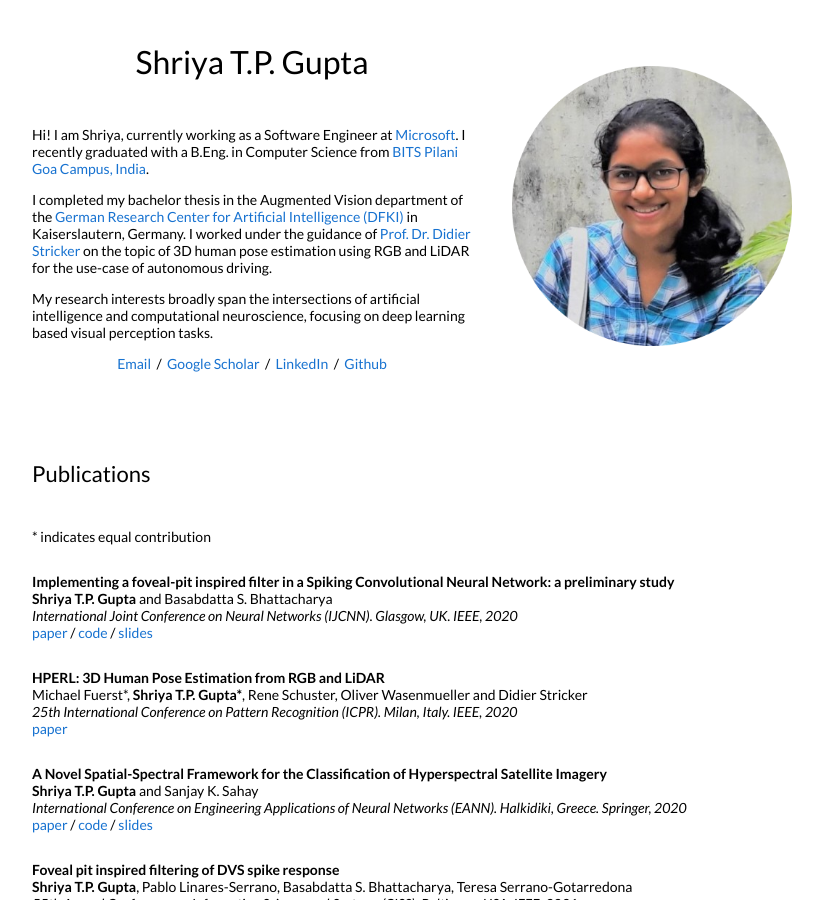
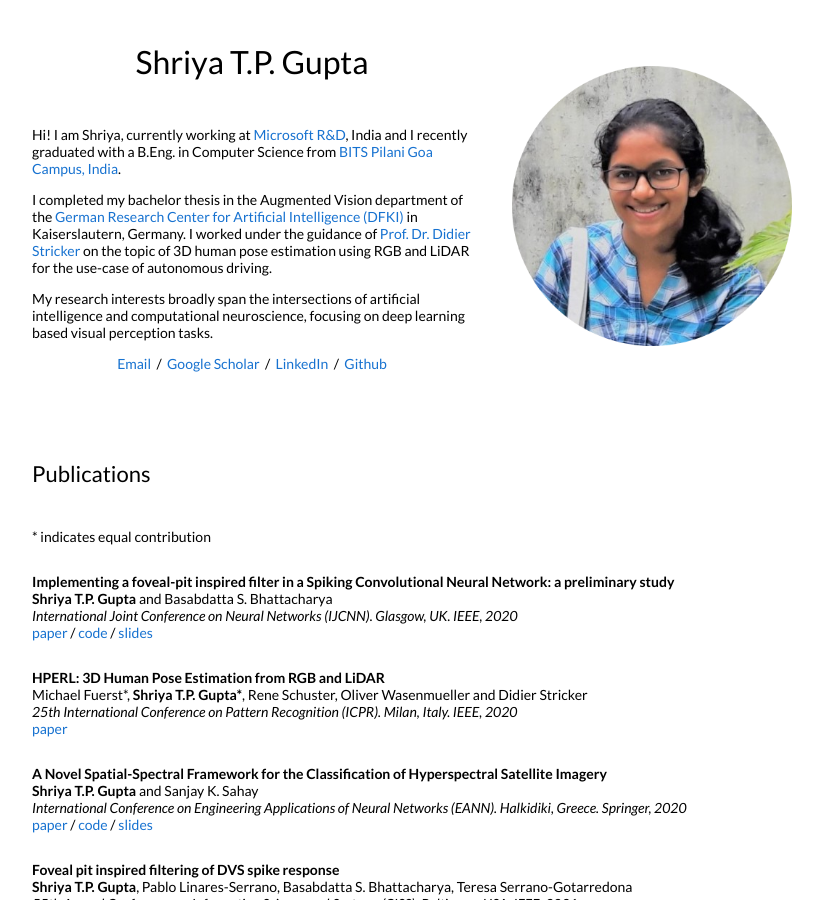
Before and after one commit to shriya999/shriya999.github.io, a Jekyll site: the page built from _posts/2021-2-7-wie.md, in a window 1280 px wide and 900 px high. Shown: the whole window, without its empty margins (228-1051 px from the left). Built offline with Jekyll 4.4.1, drawn with Linux system fonts in a browser that asks for light colours.

Commit message:
Update default.html

```diff
--- a/_layouts/default.html
+++ b/_layouts/default.html
@@ -27,7 +27,7 @@
               </h1>
 		<br>
               </p>
-              <p>Hi! I am Shriya, currently working as a Software Engineer at <a href="https://www.microsoft.com">Microsoft</a>. I recently graduated with a B.Eng. in Computer Science from <a href="https://www.bits-pilani.ac.in/goa/">BITS Pilani Goa Campus, India</a>.
+              <p>Hi! I am Shriya, currently working at <a href="https://www.microsoft.com">Microsoft R&D</a>, India and I recently graduated with a B.Eng. in Computer Science from <a href="https://www.bits-pilani.ac.in/goa/">BITS Pilani Goa Campus, India</a>.
               </p>
 		<p>
 		I completed my bachelor thesis in the Augmented Vision department of the <a href="https://www.dfki.de/en/web/">German Research Center for Artificial Intelligence (DFKI)</a> in Kaiserslautern, Germany. I worked under the guidance of <a href="https://av.dfki.de/members/stricker/">Prof. Dr. Didier Stricker</a> on the topic of 3D human pose estimation using RGB and LiDAR for the use-case of autonomous driving.
```
